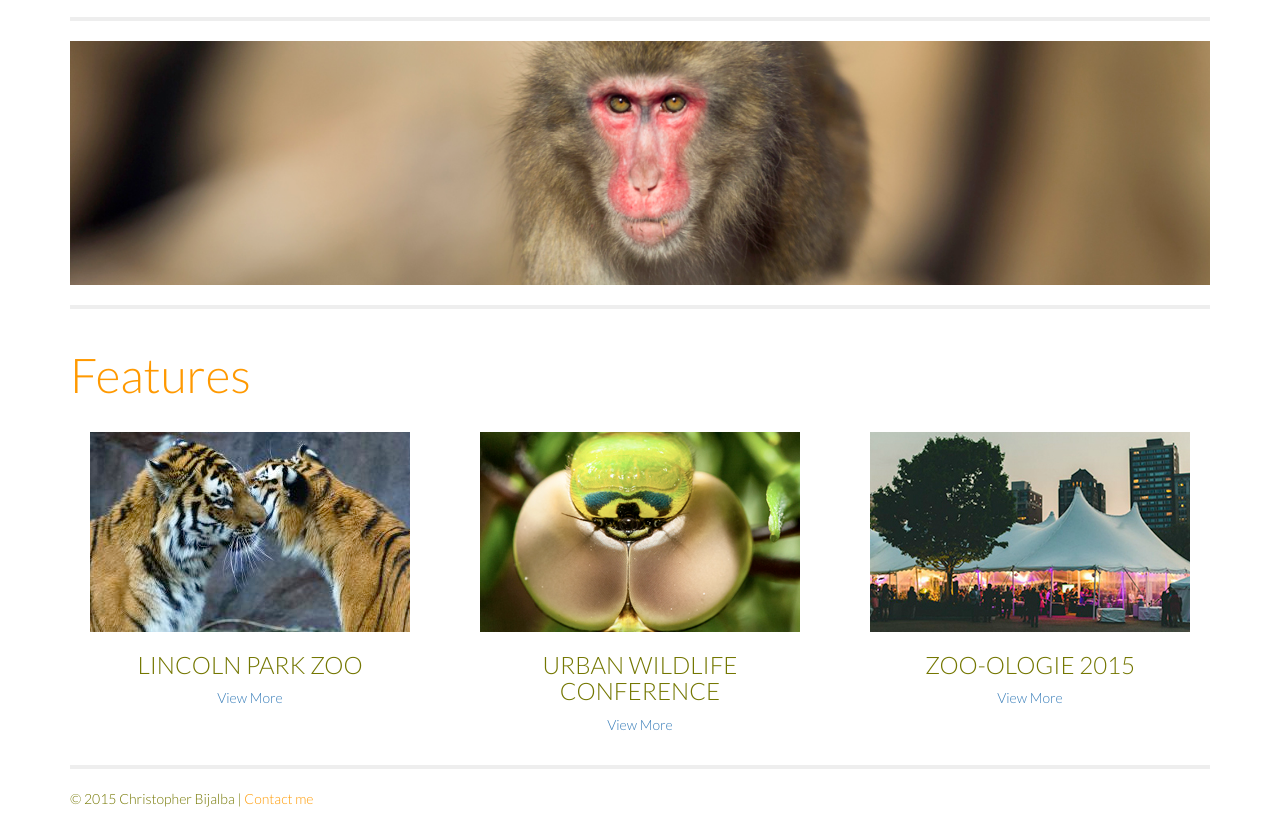
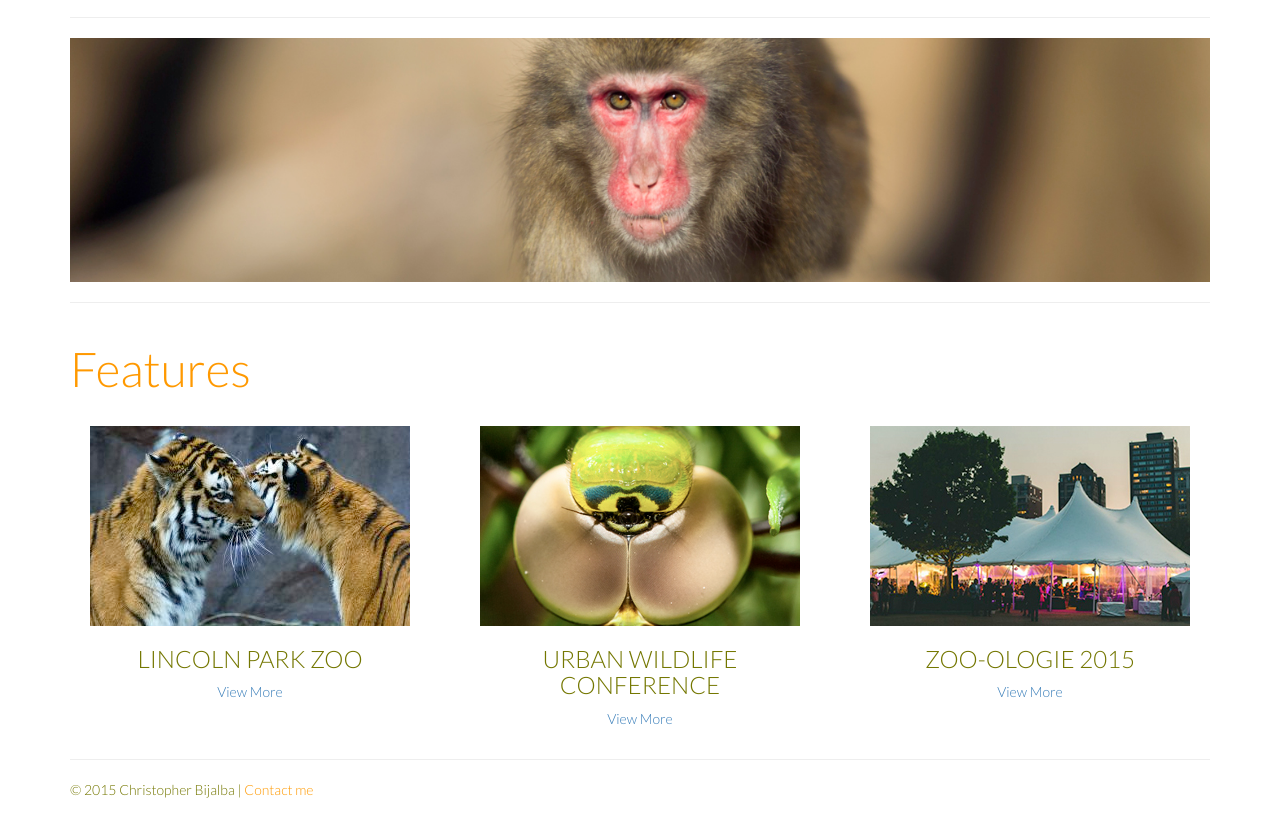
Before and after one commit to bijalba/Portfolio, a plain HTML site: page index.html in a window 1280 px wide. Shown: the part 98-917 px from the top of the page. Drawn offline with Linux system fonts and the light colour scheme.

Commit message:
rule was fat
it is not any more

```diff
--- a/css/style.css
+++ b/css/style.css
@@ -12,7 +12,7 @@ h2 {
 
 hr {
 	background-color: #BCBBBB;
-    border-top-width: 4px;
+    border-top-width: 1px;
 }
 
 .brand-orange {
```
